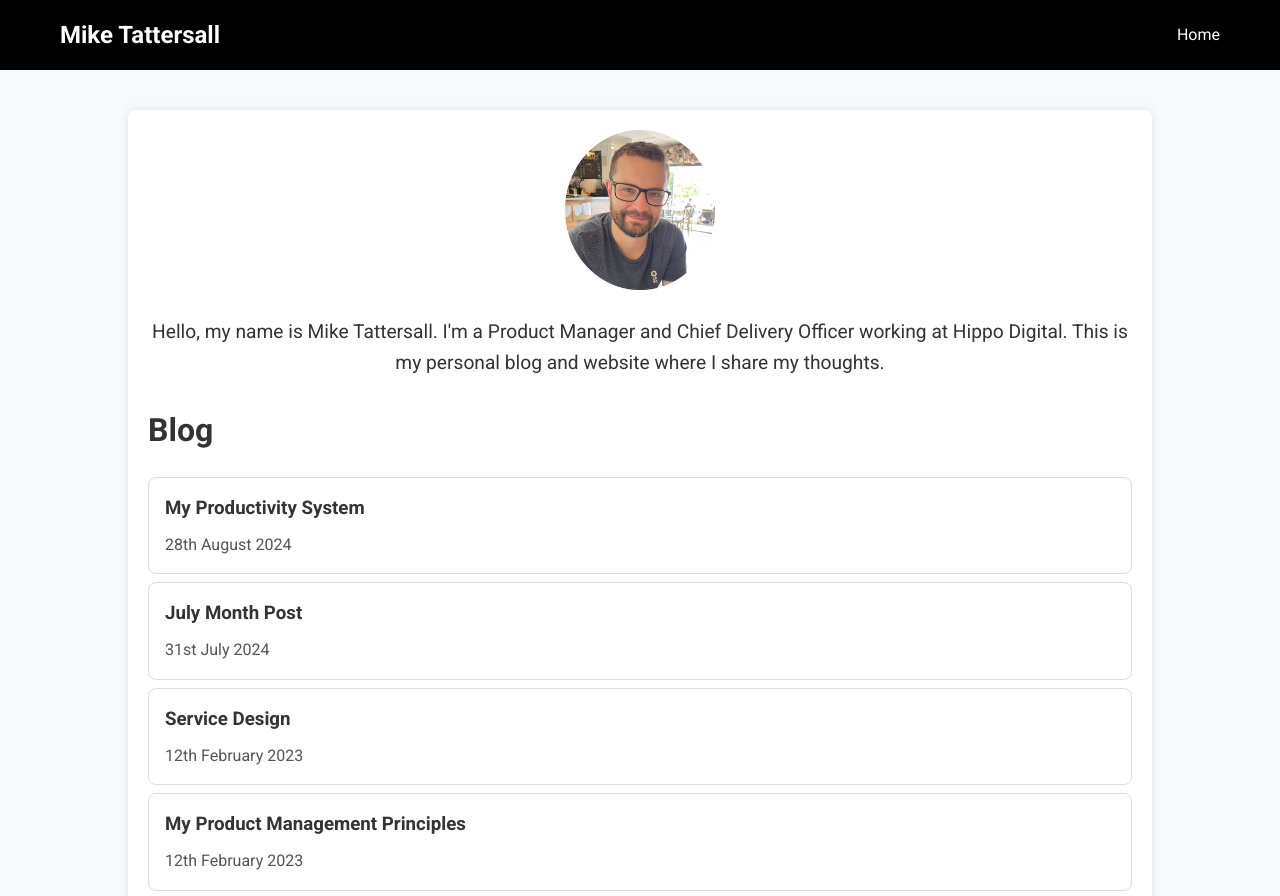
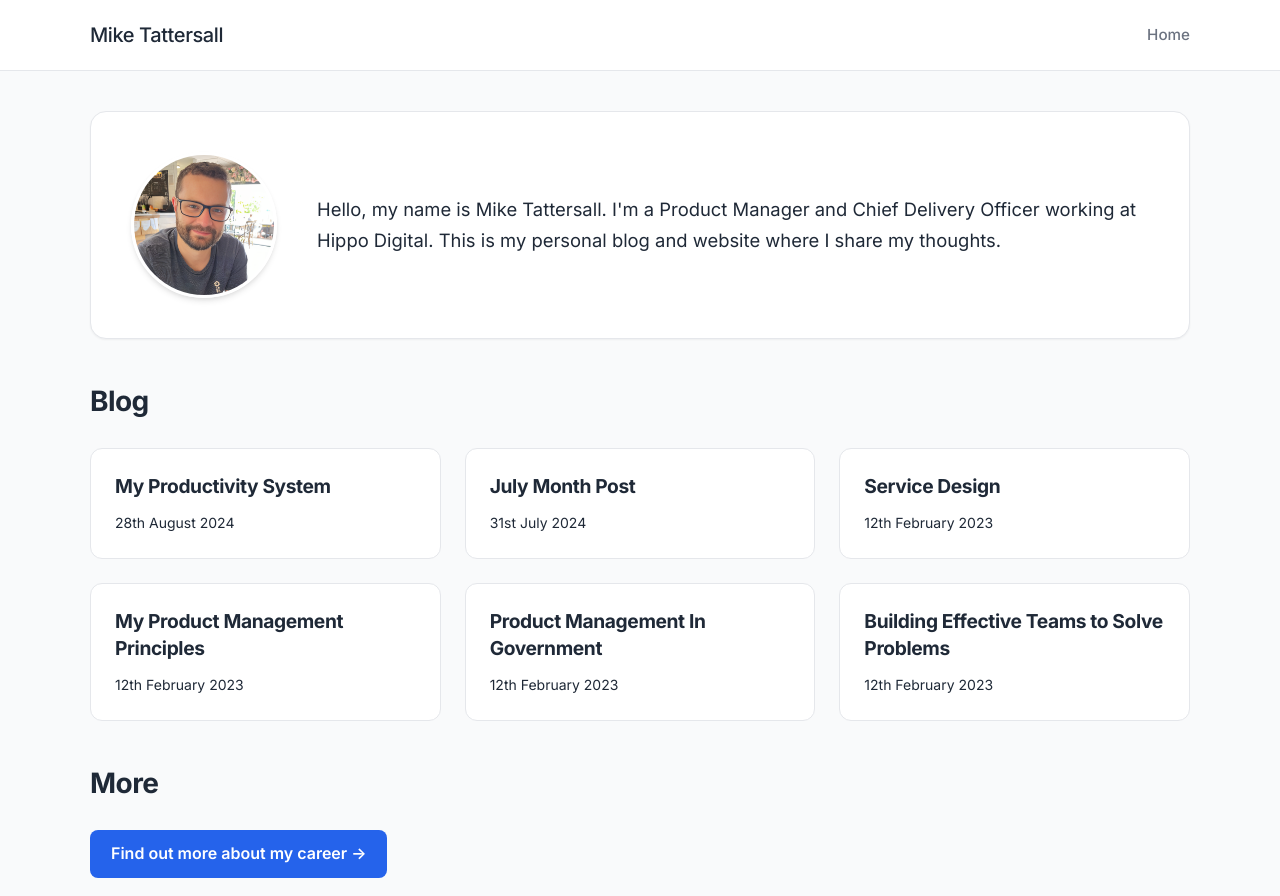
Before and after one commit to MikeT18/mike-website, a plain HTML site: page index.html in a window 1280 px wide. Shown: the top 896 px of the page. Drawn offline with Linux system fonts and the light colour scheme.

Commit message:
Modernize website design: New styles, updated layout, and bug fixes

```diff
--- a/index.html
+++ b/index.html
@@ -1,11 +1,12 @@
 <!DOCTYPE html>
 <html lang="en">
+
 <head>
     <!-- Google tag (gtag.js) -->
     <script async src="https://www.googletagmanager.com/gtag/js?id=G-ZYJ27X2YH6"></script>
     <script>
         window.dataLayer = window.dataLayer || [];
-      function gtag(){dataLayer.push(arguments);}
+        function gtag() { dataLayer.push(arguments); }
         gtag('js', new Date());
 
         gtag('config', 'G-ZYJ27X2YH6');
@@ -14,27 +15,9 @@
     <meta name="viewport" content="width=device-width, initial-scale=1.0">
     <title>Mike Tattersall</title>
     <link rel="stylesheet" href="style.css">
-    <style>
-        .blog-card {
-            border: 1px solid #ddd;
-            border-radius: 8px;
-            padding: 16px;
-            margin: 8px 0;
-            transition: transform 0.2s, box-shadow 0.2s;
-            cursor: pointer;
-        }
-        .blog-card:hover {
-            transform: translateY(-5px);
-            box-shadow: 0 4px 8px rgba(0, 0, 0, 0.2);
-        }
-        .blog-card h3 {
-            margin: 0 0 8px;
-        }
-        .blog-card span {
-            color: #555;
-        }
-    </style>
+
 </head>
+
 <body>
     <div id="header-placeholder"></div>
 
@@ -42,11 +25,13 @@
         <div class="profile-section">
             <img src="images/mike.png" alt="Mike Tattersall" class="profile-img-top">
             <div class="intro-text">
-                <p>Hello, my name is Mike Tattersall. I'm a Product Manager and Chief Delivery Officer working at Hippo Digital. This is my personal blog and website where I share my thoughts.</p>
+                <p>Hello, my name is Mike Tattersall. I'm a Product Manager and Chief Delivery Officer working at Hippo
+                    Digital. This is my personal blog and website where I share my thoughts.</p>
             </div>
         </div>
-        <div class="blog-link">
+
         <h2>Blog</h2>
+        <div class="blog-grid">
             <div class="blog-card" onclick="window.location.href='blogs/productivity.html'">
                 <h3>My Productivity System</h3>
                 <span class="post-date">28th August 2024</span>
@@ -67,23 +52,38 @@
                 <h3>Product Management In Government</h3>
                 <span class="post-date">12th February 2023</span>
             </div>
-            <div class="blog-card" onclick="window.location.href='blogs/building-effective-teams-to-solve-problems.html'">
+            <div class="blog-card"
+                onclick="window.location.href='blogs/building-effective-teams-to-solve-problems.html'">
                 <h3>Building Effective Teams to Solve Problems</h3>
                 <span class="post-date">12th February 2023</span>
             </div>
+        </div>
+
         <h2>More</h2>
-            <a href="career-history.html">Find out more about my career</a>
+        <div style="margin-top: 20px;">
+            <a href="career-history.html" class="button">Find out more about my career &rarr;</a>
         </div>
     </main>
 
     <div id="footer-placeholder"></div>
 
     <script>
-    document.addEventListener('DOMContentLoaded', function() {
+        document.addEventListener('DOMContentLoaded', function () {
             // Load the global header
             fetch('header.html')
                 .then(response => response.text())
-            .then(text => document.getElementById('header-placeholder').innerHTML = text);
+                .then(text => {
+                    document.getElementById('header-placeholder').innerHTML = text;
+                    // Fix relative links for root pages
+                    const header = document.getElementById('header-placeholder');
+                    const links = header.getElementsByTagName('a');
+                    for (let link of links) {
+                        const href = link.getAttribute('href');
+                        if (href && href.startsWith('../')) {
+                            link.setAttribute('href', href.substring(3));
+                        }
+                    }
+                });
 
             // Load the global footer
             fetch('footer.html')
@@ -92,4 +92,5 @@
         });
     </script>
 </body>
+
 </html>
--- a/style.css
+++ b/style.css
@@ -1,138 +1,289 @@
-/* Importing Google Font */
-@import url('https://fonts.googleapis.com/css2?family=Roboto:wght@400;700&display=swap');
+/* Importing Google Font - Inter */
+@import url('https://fonts.googleapis.com/css2?family=Inter:wght@400;500;600;700&display=swap');
 
-body, html {
-    font-family: 'Roboto', sans-serif; /* Changed font family */
+:root {
+    /* Color Palette */
+    --primary-color: #2563eb;
+    /* Modern Blue */
+    --primary-hover: #1d4ed8;
+    --text-main: #1f2937;
+    /* Dark Grey */
+    --text-muted: #6b7280;
+    /* Muted Grey */
+    --bg-body: #f9fafb;
+    /* Lightest Grey */
+    --bg-card: #ffffff;
+    --border-color: #e5e7eb;
+
+    /* Spacing */
+    --container-width: 1100px;
+    --header-height: 70px;
+
+    /* Shadows */
+    --shadow-sm: 0 1px 2px 0 rgba(0, 0, 0, 0.05);
+    --shadow-md: 0 4px 6px -1px rgba(0, 0, 0, 0.1), 0 2px 4px -1px rgba(0, 0, 0, 0.06);
+    --shadow-lg: 0 10px 15px -3px rgba(0, 0, 0, 0.1), 0 4px 6px -2px rgba(0, 0, 0, 0.05);
+}
+
+body,
+html {
+    font-family: 'Inter', -apple-system, BlinkMacSystemFont, "Segoe UI", Roboto, Helvetica, Arial, sans-serif;
     margin: 0;
     padding: 0;
-    color: #333;
-    background-color: #f8f9fa; /* Light grey background for a clean look */
+    color: var(--text-main);
+    background-color: var(--bg-body);
     line-height: 1.6;
-    overflow-x: hidden; /* Prevent horizontal scrolling */
+    -webkit-font-smoothing: antialiased;
 }
 
+img {
+    max-width: 100%;
+    height: auto;
+    display: block;
+}
+
+/* Header */
 header {
-    background-color: #000;
-    padding: 16px 0; /* Increased padding */
-    width: 100%; /* Ensure header spans full width */
-    box-sizing: border-box; /* Include padding and border in the element's total width and height */
+    background-color: rgba(255, 255, 255, 0.9);
+    backdrop-filter: blur(10px);
+    border-bottom: 1px solid var(--border-color);
+    position: sticky;
+    top: 0;
+    z-index: 1000;
+    height: var(--header-height);
+    display: flex;
+    align-items: center;
 }
 
 .header-content {
     display: flex;
     justify-content: space-between;
     align-items: center;
-    width: calc(100% - 60px); /* Adjust width to account for padding */
+    width: 100%;
+    max-width: var(--container-width);
     margin: 0 auto;
-    padding: 0 30px; /* 30px padding on both sides */
-    box-sizing: border-box; /* Include padding and border in the element's total width and height */
+    padding: 0 20px;
 }
 
 .name-left {
     margin: 0;
-    font-size: 1.5rem; /* Increased font size */
+    font-size: 1.25rem;
+    font-weight: 700;
 }
 
 .name-left a {
-    color: #fff; /* White color for the Mike Tattersall link */
-    text-decoration: none; /* No underline by default */
+    color: var(--text-main);
+    text-decoration: none;
+    transition: color 0.2s;
 }
 
 .name-left a:hover {
-    text-decoration: underline; /* Underline on hover */
+    color: var(--primary-color);
+    text-decoration: none;
 }
 
 .nav-links a {
-    color: #fff;
+    color: var(--text-muted);
     text-decoration: none;
-    margin-left: 20px; /* Consistent margin between links */
+    margin-left: 24px;
+    font-size: 0.95rem;
+    font-weight: 500;
+    transition: color 0.2s;
 }
 
 .nav-links a:hover {
-    text-decoration: underline;
+    color: var(--primary-color);
 }
 
-h1, h2, h3 {
-    font-weight: 700; /* Made headings bolder */
-    color: #333;
+/* Typography */
+h1,
+h2,
+h3 {
+    font-weight: 700;
+    color: var(--text-main);
+    margin-top: 0;
+    letter-spacing: -0.02em;
 }
 
 h2 {
-    margin-bottom: 20px; /* Reduced gap */
-    font-size: 2rem; /* Increased font size */
+    font-size: 1.75rem;
+    margin-bottom: 24px;
 }
 
-main {
-    width: 80%;
-    margin: 40px auto; /* Increased margin for better spacing */
-    box-sizing: border-box; /* Include padding and border in the element's total width and height */
-    background-color: #fff; /* White background for a card-like effect */
-    padding: 20px; /* Added padding */
-    border-radius: 8px; /* Rounded corners */
-    box-shadow: 0 0 10px rgba(0, 0, 0, 0.1); /* Subtle shadow for depth */
+h3 {
+    font-size: 1.25rem;
+    margin-bottom: 12px;
 }
 
+p {
+    margin-bottom: 1.5rem;
+    color: var(--text-muted);
+}
+
+a {
+    color: var(--primary-color);
+    text-decoration: none;
+    transition: color 0.2s;
+    font-weight: 500;
+}
+
+a:hover {
+    color: var(--primary-hover);
+}
+
+/* Main Layout */
+main {
+    max-width: var(--container-width);
+    margin: 40px auto;
+    padding: 0 20px;
+    min-height: calc(100vh - var(--header-height) - 100px);
+    /* Approx Footer height */
+}
+
+/* Hero / Profile Section */
 .profile-section {
-    text-align: center; /* Center the text in the profile section */
-    margin-bottom: 20px;
+    display: flex;
+    align-items: center;
+    gap: 40px;
+    background-color: var(--bg-card);
+    padding: 40px;
+    border-radius: 16px;
+    box-shadow: var(--shadow-sm);
+    margin-bottom: 40px;
+    border: 1px solid var(--border-color);
 }
 
 .profile-img-top {
-    width: 150px; /* Adjust width as needed */
-    height: auto; /* Maintain aspect ratio */
-    border-radius: 0%; /* Optional: round the image */
-    margin-bottom: 20px; /* Space between image and text */
+    width: 140px;
+    height: 140px;
+    border-radius: 50%;
+    /* Circle */
+    object-fit: cover;
+    flex-shrink: 0;
+    box-shadow: var(--shadow-md);
+    border: 3px solid white;
 }
 
 .intro-text p {
-    font-size: 1.2em; /* Slightly larger font size for introductory text */
+    font-size: 1.15rem;
+    line-height: 1.7;
     margin: 0;
+    color: var(--text-main);
 }
 
-.blog-link {
-    margin-top: 20px; /* Add margin top to create space between intro and blog links */
-    text-align: left; /* Ensure blog links are left aligned */
+/* Blog Cards */
+.blog-grid {
+    display: grid;
+    grid-template-columns: repeat(auto-fill, minmax(300px, 1fr));
+    gap: 24px;
+    margin-bottom: 40px;
 }
 
-a {
-    color: #007bff; /* Accent colour for links */
-    text-decoration: none;
-    transition: color 0.3s; /* Smooth transition for hover effect */
+.blog-card {
+    background-color: var(--bg-card);
+    border: 1px solid var(--border-color);
+    border-radius: 12px;
+    padding: 24px;
+    transition: all 0.2s ease;
+    cursor: pointer;
+    display: flex;
+    flex-direction: column;
+    justify-content: space-between;
+    height: 100%;
+    box-sizing: border-box;
 }
 
-a:hover {
-    color: #0056b3; /* Darker blue on hover */
-    text-decoration: underline;
+.blog-card:hover {
+    transform: translateY(-4px);
+    box-shadow: var(--shadow-lg);
+    border-color: transparent;
 }
 
-.post-date {
-    color: grey;
+.blog-card h3 {
+    margin-top: 0;
+    margin-bottom: 12px;
+    font-size: 1.2rem;
+    line-height: 1.4;
+    color: var(--text-main);
 }
 
+.blog-card .post-date {
+    font-size: 0.875rem;
+    color: #9ca3af;
+    /* Lighter grey */
+    margin-top: auto;
+    color: var(--text-main);
+}
+
+.blog-content {
+    max-width: 800px;
+    margin: 0 auto;
+}
+
+.blog-content h2 {
+    margin-top: 40px;
+    margin-bottom: 24px;
+}
+
+/* Footer */
 footer {
-    background-color: #000; /* Black background for the footer */
-    color: white; /* White text color */
+    background-color: var(--bg-card);
+    border-top: 1px solid var(--border-color);
+    color: var(--text-muted);
     text-align: center;
-    padding: 20px 0; /* Increased padding */
-    font-size: 14px; /* Slightly increased font size */
-    width: 100%; /* Ensure footer spans full width */
-    box-sizing: border-box; /* Include padding and border in the element's total width and height */
+    padding: 32px 0;
+    font-size: 0.875rem;
 }
 
 .footer-content a {
-    color: white; /* White text color for links */
-    text-decoration: none;
-    margin: 0 10px;
+    color: var(--text-muted);
+    margin: 0 12px;
+    transition: color 0.2s;
 }
 
 .footer-content a:hover {
-    text-decoration: underline;
+    color: var(--primary-color);
+    text-decoration: none;
 }
 
-.profile-img, .original-size-image {
-    max-width: 100%; /* Ensures the image is never wider than its container */
-    max-height: 400px; /* Limits the height of images */
-    height: auto; /* Maintains the aspect ratio */
-    display: block; /* Makes the image a block-level element */
-    margin: 20px 0; /* Vertical margin for spacing */
+/* Button */
+.button {
+    display: inline-block;
+    background-color: var(--primary-color);
+    color: white !important;
+    padding: 10px 20px;
+    border-radius: 8px;
+    font-weight: 600;
+    transition: all 0.2s ease;
+    border: 1px solid transparent;
 }
+
+.button:hover {
+    background-color: var(--primary-hover);
+    transform: translateY(-2px);
+    box-shadow: var(--shadow-md);
+    text-decoration: none;
+}
+
+@media (max-width: 768px) {
+    .profile-section {
+        flex-direction: column;
+        text-align: center;
+        padding: 30px 20px;
+    }
+
+    .profile-img-top {
+        width: 120px;
+        height: 120px;
+        margin-bottom: 0;
+    }
+
+    .header-content {
+        padding: 0 16px;
+    }
+
+    .nav-links a {
+        margin-left: 16px;
+        font-size: 0.9rem;
+    }
+}
```
Also changed, not shown: career-history.html (+59 -14 lines). Lines whose indentation alone changed are shown as unchanged.
